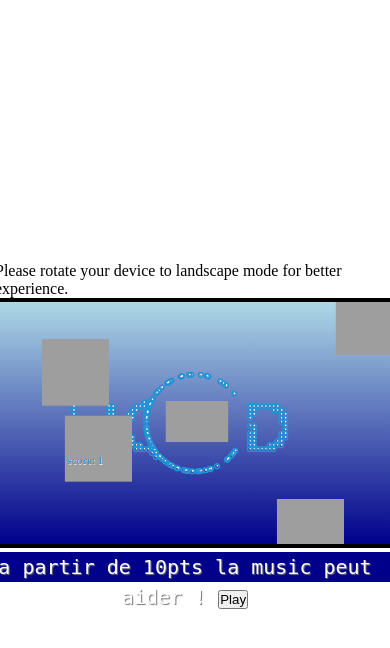
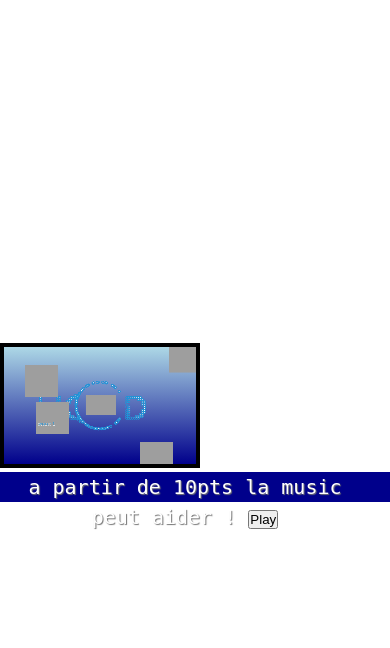
Before and after one commit to galathethelol2901/ecoCV, a PHP site: page /gameON.php in a window 390 px wide. Shown: the top 648 px of the page. Run offline with PHP 8.4, Linux system fonts and the light colour scheme.

Commit message:
query divi 2

```diff
--- a/GameStyle.css
+++ b/GameStyle.css
@@ -63,11 +63,11 @@
 
 @media only screen and (max-width: 600px) {
   .container {
-    width: 400px;
-    height: 250px;
+    width: 200px;
+    height: 125px;
   }
   #canvas1 {
-    width: 400px;
-    height: 250px;
+    width: 200px;
+    height: 125px;
   }
 }
--- a/gameON.php
+++ b/gameON.php
@@ -8,10 +8,6 @@
 </head>
 <body>
     <container>
-    <div id="orientation-message">
-  <p>Please rotate your device to landscape mode for better experience.</p>
-</div>
-
       <canvas id="canvas1"></canvas>
       <article>
         <span>a partir de 10pts la music peut aider !
```
